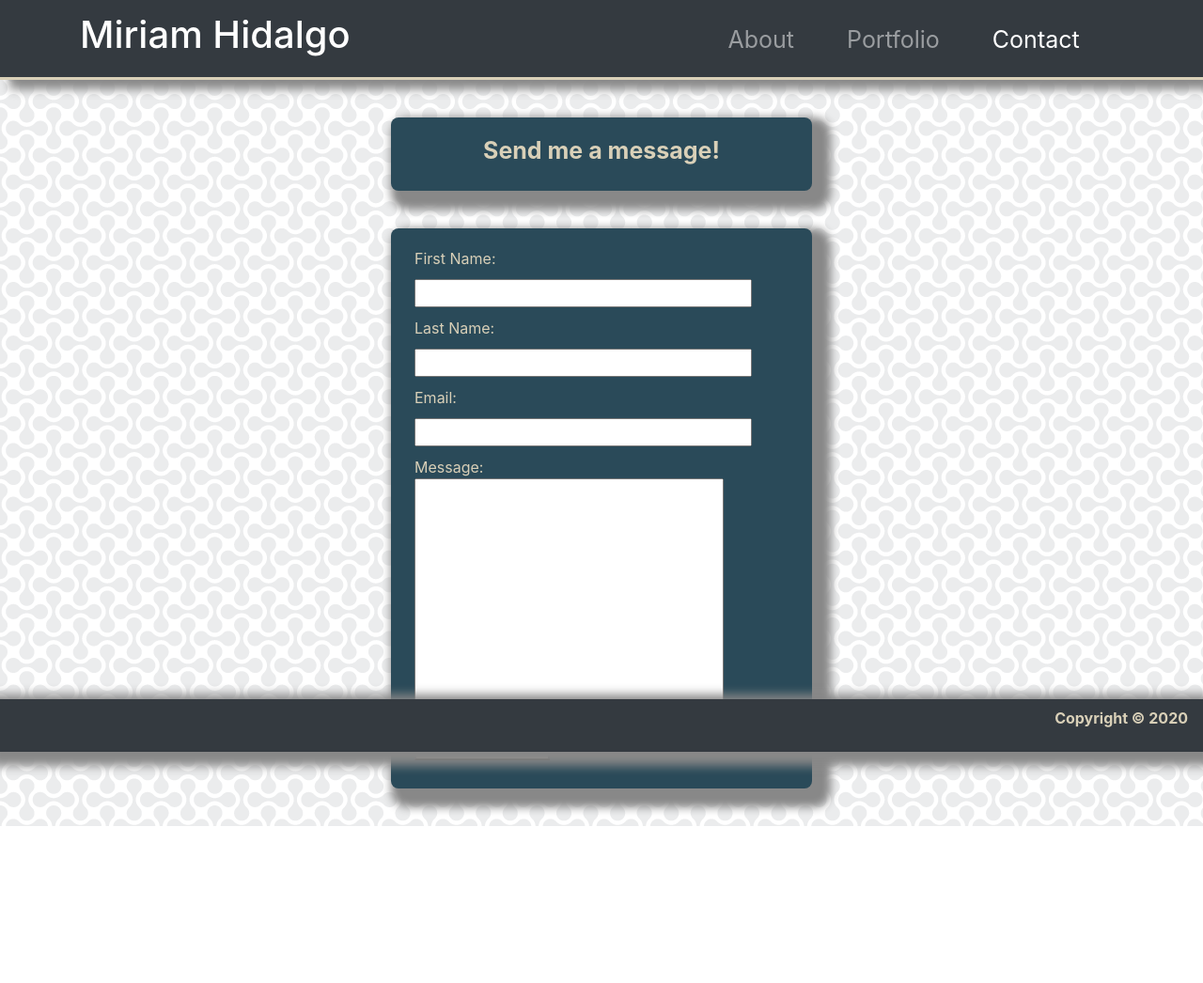
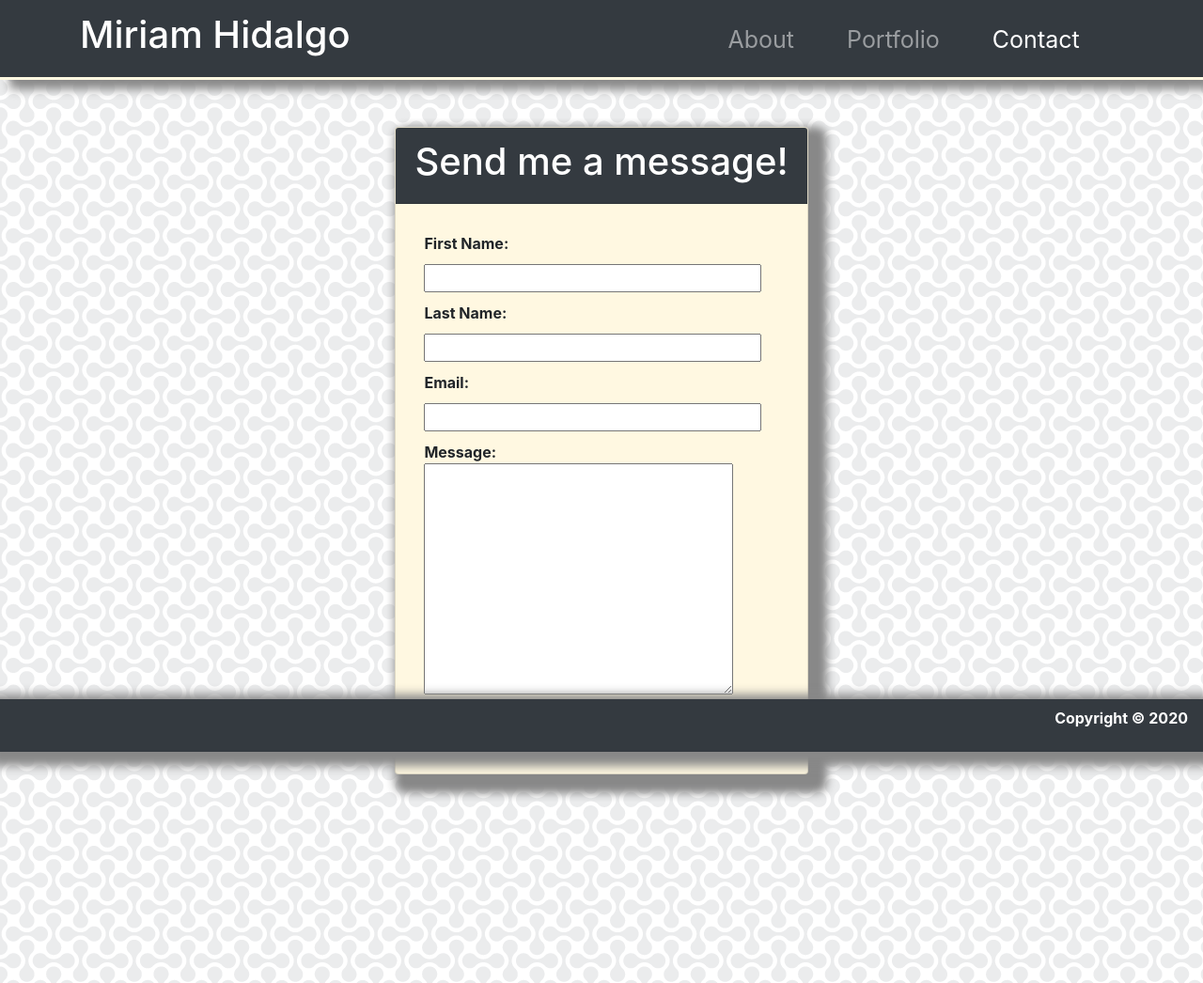
Before and after one commit to miriam-hidalgo/PortfolioWebsite, a plain HTML site: page contact.html in a window 1280 px wide. Shown: the whole page at 94% size. Before the commit the page ends 879 px from the top, so only its background shows below. Drawn offline with nearby package versions, Linux system fonts and the light colour scheme.

Commit message:
Made each page uniform

```diff
--- a/assets/css/style.css
+++ b/assets/css/style.css
@@ -6,12 +6,14 @@ body {
 .card {
     margin: 50px auto 20% auto;
     box-shadow: 10px 10px 10px 10px #888888;
+    width: fit-content;
+    background-color: #FFF8E1;
 }
 
 /* Header */
 header {
     box-shadow: 10px 10px 10px #888888;
-    border-bottom: #D9D0B8 3px solid;
+    border-bottom: #FFF8E1 3px solid;
 }
 
 header a {
@@ -50,29 +52,13 @@ img:hover {
 }
 
 /* Contact Page */
-.contact {
-    width: 35%;
-    margin: 40px auto 40px auto;
-    padding: 10px 0px 20px 0px;
-    color: #D9D0B8;
-    background-color: #2A4A59;
-    border-radius: 8px;
-    box-shadow: 10px 10px 10px 10px #888888;
-}
-
-.contact h1 {
-    font-size: 25px;
-    font-weight: bold;
-    margin-top: 10px;
-    text-align: center;
-}
-
 input {
     margin: 10px 0px 10px 0px;
 }
 
 form {
     padding: 10px;
+    font-weight: bold;
 }
 
 button {
@@ -86,7 +72,7 @@ button {
 /* Footer*/
 nav.footer {
     font-weight: bold;
-    color: #D9D0B8;
+    color: white;
     box-shadow: 0px 5px 10px 10px #888888;
     text-align: center;
 }
--- a/contact.html
+++ b/contact.html
@@ -40,14 +40,14 @@
             </nav>
         </header>
 
-        <section class="contact">
+
         <div class="container">
+            <div class="card">
+                <div class="card-header bg-dark text-white">
                     <h1>Send me a message!</h1>
                 </div>
-        </section>
 
-        <section class="contact">
-            <div class="container">
+                <div class="card-body">
                     <form>
                         <div>First Name:</div>
                         <input type="text" size="30">
@@ -64,7 +64,8 @@
                         <div><button type="button">Submit Message</button></div>
                     </form>
                 </div>
-        </section>
+            </div>
+        </div>
 
         <nav class="navbar footer fixed-bottom navbar-light bg-dark">
             <a class="navbar-brand" href="#"></a>
```
Also changed, not shown: index.html (+0 -12 lines). Lines whose indentation alone changed are shown as unchanged.
